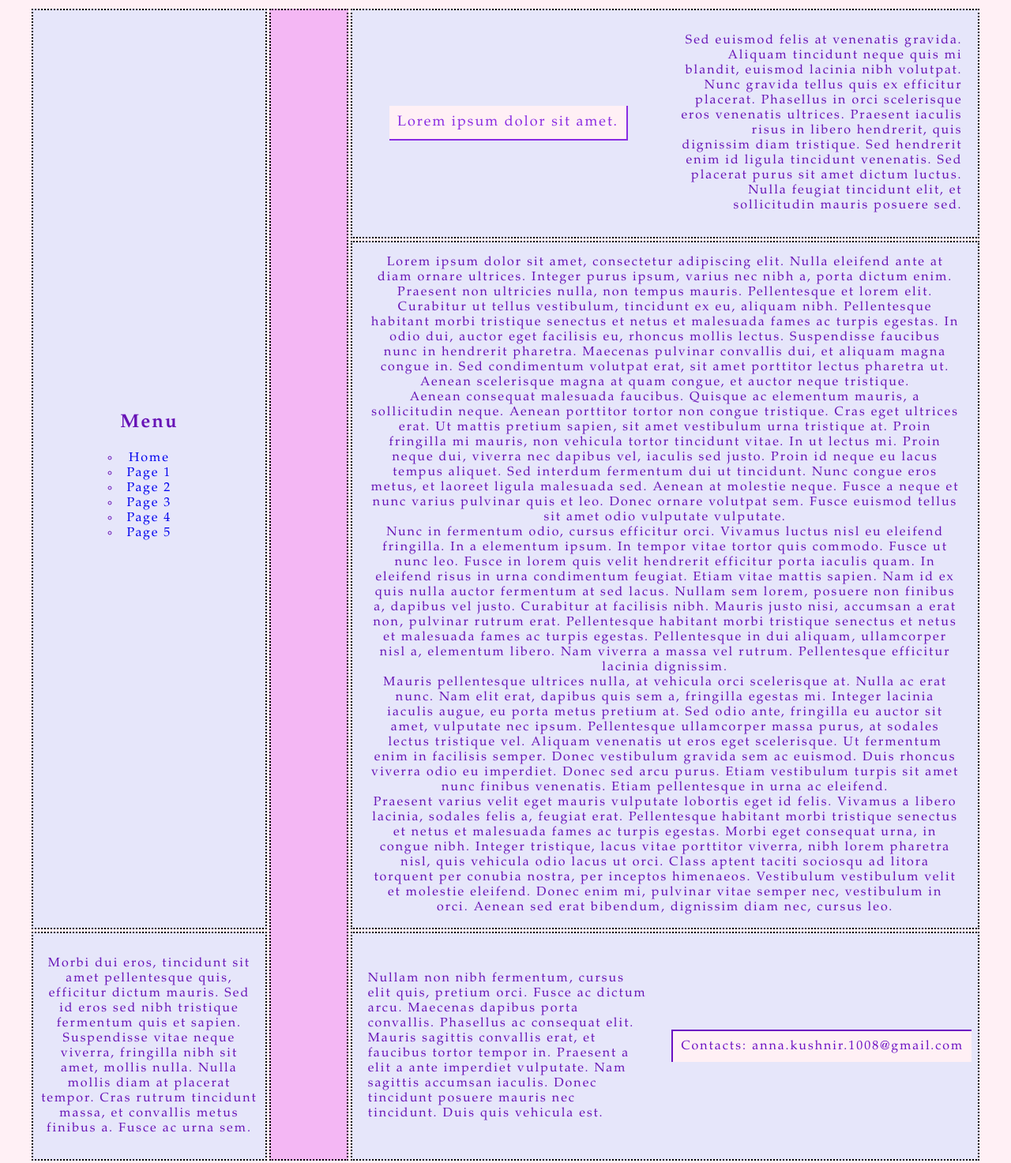
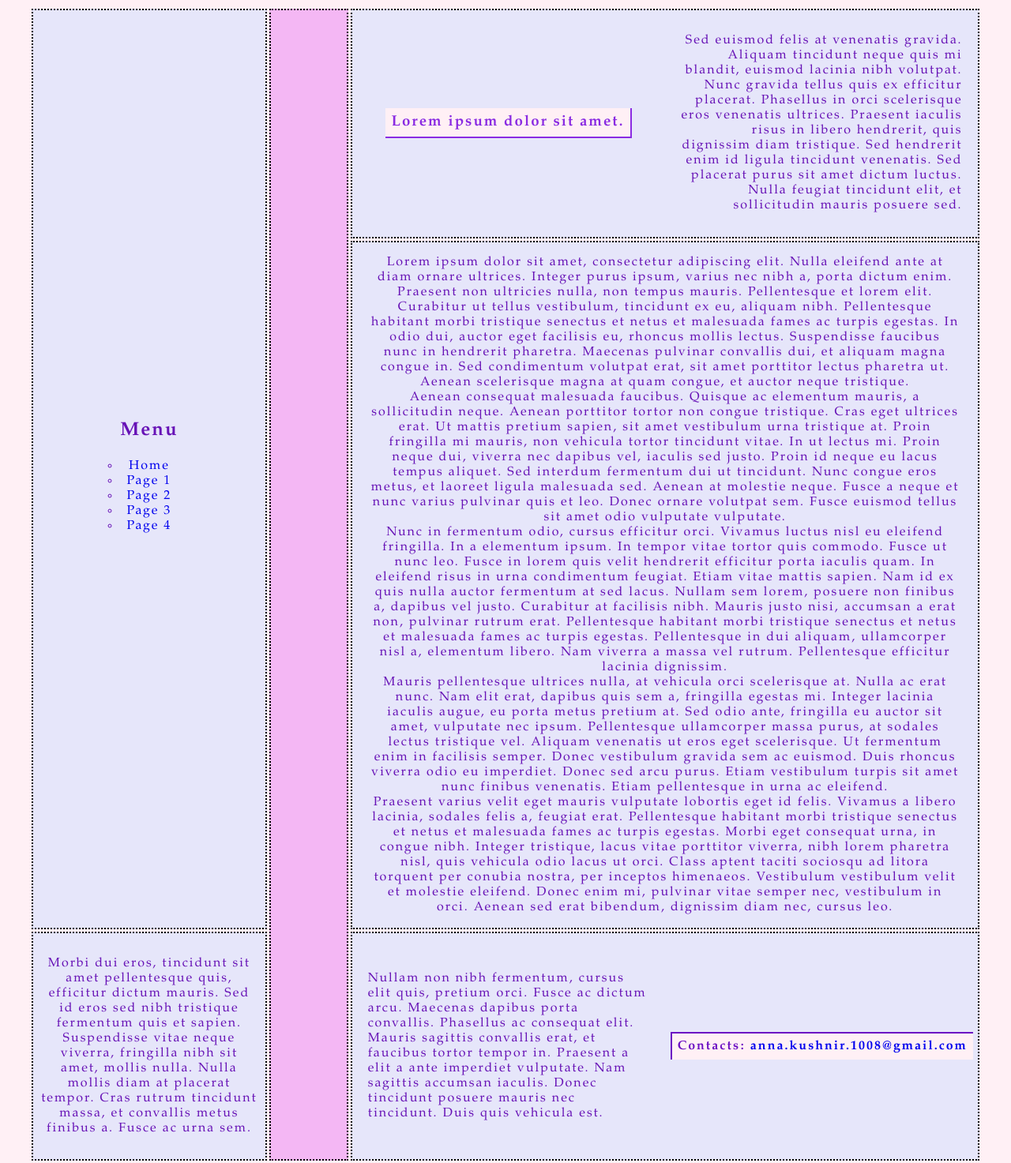
Before and after one commit to anna-kushnir/Web-programming, a plain HTML site: page lab1/index.html in a window 1280 px wide. Shown: the whole page at 79% size. Drawn offline with Linux system fonts and the light colour scheme.

Commit message:
some changes

```diff
--- a/lab1/index.html
+++ b/lab1/index.html
@@ -26,7 +26,6 @@
                     <li><a href="#">Page 2</a></li>
                     <li><a href="#">Page 3</a></li>
                     <li><a href="#">Page 4</a></li>
-                    <li><a href="#">Page 5</a></li>
                 </ul>
             </ul>
         </div>
@@ -35,7 +34,7 @@
 
         <div class="item" id="second-box">
             <div id="x-box">
-                <p>Lorem ipsum dolor sit amet.</p>
+                <h3>Lorem ipsum dolor sit amet.</h3>
             </div>
             <p>Sed euismod felis at venenatis gravida. Aliquam tincidunt neque quis mi blandit, euismod lacinia nibh volutpat. Nunc gravida tellus quis ex efficitur placerat. Phasellus in orci scelerisque eros venenatis ultrices. Praesent iaculis risus in libero hendrerit, quis dignissim diam tristique. Sed hendrerit enim id ligula tincidunt venenatis. Sed placerat purus sit amet dictum luctus. Nulla feugiat tincidunt elit, et sollicitudin mauris posuere sed.</p>
         </div>
@@ -55,7 +54,7 @@
         <div class="item" id="fifth-box">
             <p>Nullam non nibh fermentum, cursus elit quis, pretium orci. Fusce ac dictum arcu. Maecenas dapibus porta convallis. Phasellus ac consequat elit. Mauris sagittis convallis erat, et faucibus tortor tempor in. Praesent a elit a ante imperdiet vulputate. Nam sagittis accumsan iaculis. Donec tincidunt posuere mauris nec tincidunt. Duis quis vehicula est.</p>
             <div id="y-box">
-                <p>Contacts: <a>anna.kushnir.1008@gmail.com</a></p>
+                <h3>Contacts: <a href="mailto:anna.kushnir.1008@gmail.com">anna.kushnir.1008@gmail.com</a></h3>
             </div>
         </div>
     </div>
--- a/lab1/styles.css
+++ b/lab1/styles.css
@@ -50,6 +50,7 @@ ul.ul-1 {
 #white-box {
     grid-row: 1/4;
     background-color: rgb(244, 183, 244);
+    min-width: 5px;
 }
 #second-box {
     grid-row: 1/2;
@@ -74,22 +75,22 @@ ul.ul-1 {
 #y-box {
     margin: auto;
 }
-#x-box > p {
+#x-box > h3 {
     background-color: lavenderblush;
     color: blueviolet;
-    font-size: large;
     border: 2px;
     border-bottom-style: solid;
     border-right-style: solid;
-    padding: 10px;
+    padding: 7px;
 }
-#y-box > p {
+#y-box > h3 {
     background-color: lavenderblush;
     color: rgb(108, 16, 195);
+    font-size: medium;
     border: 2px;
     border-top-style: solid;
     border-left-style: solid;
-    padding: 10px;
+    padding: 7px;
 }
 #second-box > p {
     text-align: right;
```
